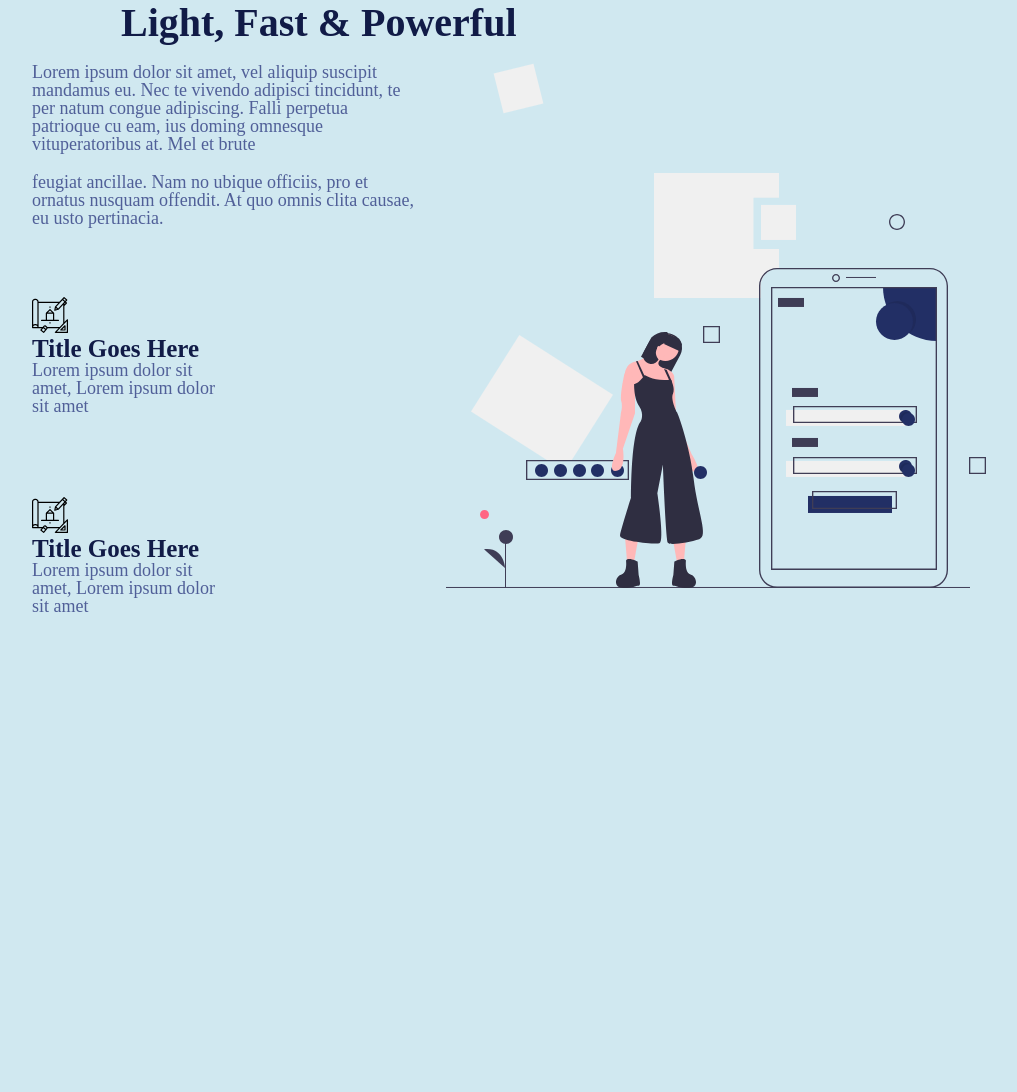
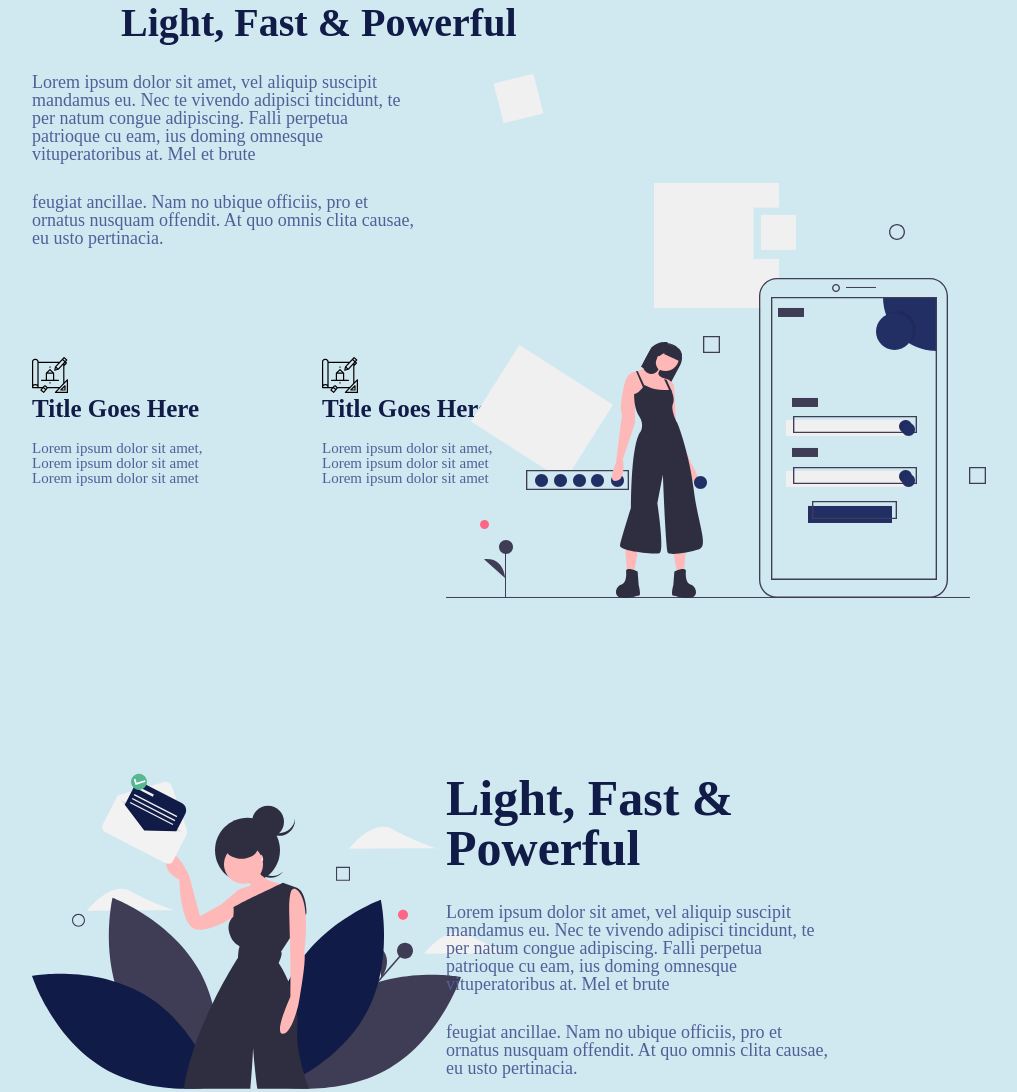
Before and after one commit to timdodd73/Landie, a website built with Parcel: page src/index.html in a window 1280 px wide. Shown: the part 667-1759 px from the top of the page, without its empty margins (209-1226 px from the left). Before the commit the page ends 1430 px from the top, so only its background shows below. Built offline with nearby package versions, Linux system fonts and the light colour scheme.

Commit message:
section 3

```diff
--- a/src/index.html
+++ b/src/index.html
@@ -55,23 +55,38 @@
         Nec te vivendo adipisci tincidunt, te per natum congue adipiscing. Falli perpetua patrioque cu eam, ius doming omnesque vituperatoribus at.
         Mel et brute</p>
         <p class="paragraph-2-2">feugiat ancillae. Nam no ubique officiis, pro et ornatus nusquam offendit. At quo omnis clita causae, eu usto pertinacia.</p>
-        <div class="=title-container">
+        <div class="title-container">
           <div class="title-1">
             <img src="svg/Left.svg"/>
             <h3>Title Goes Here</h3>
-            <p>Lorem ipsum dolor sit amet, Lorem ipsum dolor sit amet</p>
+            <p class="title-text">Lorem ipsum dolor sit amet, Lorem ipsum dolor sit amet Lorem ipsum dolor sit amet</p>
           </div>
           <div class="title-2">
             <img src="svg/Left.svg"/>
             <h3>Title Goes Here</h3>
-            <p>Lorem ipsum dolor sit amet, Lorem ipsum dolor sit amet</p>
+            <p class="title-text">Lorem ipsum dolor sit amet, Lorem ipsum dolor sit amet Lorem ipsum dolor sit amet</p>
           </div>
         </div>
     </div>
     <div class="image-container-2">
        <img src="svg/undraw_mobile_login_ikmv.svg"/> <!--google how to resize an svg-->
     </div>
+
   </div>
+   <!--end of section 2-->
+   <!--start of section 3-->
+   <div class="container-3">
+     <div class="image-container-3">
+       <img src="svg/undraw_happy_news_hxmt.svg"/>
+     </div>
+     <div class="sub-container-3">
+       <h1 class="heading-3">Light, Fast & Powerful</h1>
+       <p class="paragraph-3">Lorem ipsum dolor sit amet, vel aliquip suscipit mandamus eu.
+        Nec te vivendo adipisci tincidunt, te per natum congue adipiscing. Falli perpetua patrioque cu eam, ius doming omnesque vituperatoribus at.
+        Mel et brute</p>
+        <p class="paragraph-3-3">feugiat ancillae. Nam no ubique officiis, pro et ornatus nusquam offendit. At quo omnis clita causae, eu usto pertinacia.</p>
+     </div>
+   </div>
 
     <script src="index.js"></script>
 </body>
--- a/src/styles.scss
+++ b/src/styles.scss
@@ -82,11 +82,11 @@ ul {
 .heading-1 {
     font-size: 50px;
     font-weight: 600;
-    padding-bottom: 20px;
+    padding-bottom: 30px;
 }
 .paragraph-1 {
     text-align: left;
-    padding-bottom: 20px;
+    padding-bottom: 30px;
 }
 .paragraph-1-1 {
     text-align: left;
@@ -111,7 +111,7 @@ ul {
 .heading-2 {
     font-size: 40px;
     font-weight: 600;
-    padding-bottom: 20px;
+    padding-bottom: 30px;
     margin-left: 330px;
 }
 .container-2 {
@@ -131,7 +131,10 @@ ul {
     margin-right: auto;
     margin-bottom: 100px;
 }
-
+.title-container {
+    display: flex;
+    margin-top: 40px;
+}
 .title-1 {
     height:200px;
     width:200px;
@@ -139,11 +142,38 @@ ul {
 .title-2 {
     height:200px;
     width:200px;
+    padding-left: 90px;
+}
+.title-text {
+    font-size: 15px;
+    padding-top: 20px;
 }
 
 .paragraph-2 {
-    padding-bottom: 20px;
+    padding-bottom: 30px;
 }
 .paragraph-2-2 {
     padding-bottom: 70px;
 }
+/*section 3*/
+.container-3 {
+    display: flex;
+}
+.image-container-3 {
+    width: 30%;
+    margin-left:auto;
+    margin-right: 15px;
+}
+.sub-container-3 {
+    width: 30%;
+    margin-right: auto;
+    margin-left: 15px;
+}
+.heading-3 {
+    font-size: 50px;
+    font-weight: 600;
+    padding-bottom: 30px;
+}
+.paragraph-3 {
+    padding-bottom: 30px;
+}
```
Also changed, not shown: dist/index.html, src/svg/undraw_happy_news_hxmt.svg (added).
